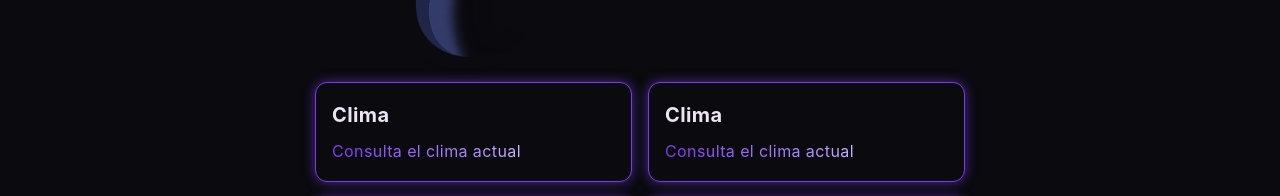
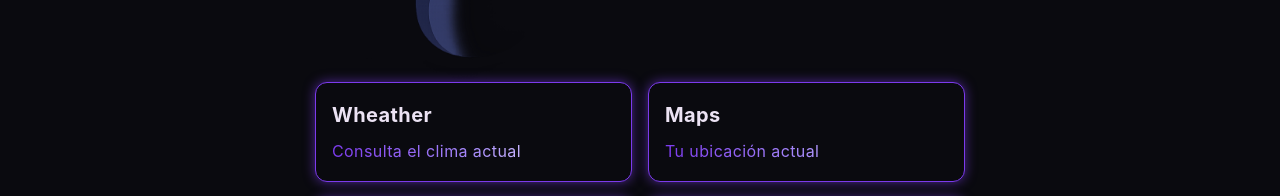
Before and after one commit to juandavc12/frontedn-juan-webpage, a Next.js app: page / in a window 1280 px wide. Shown: the part 562-758 px from the top of the page. Built offline with nearby package versions, Linux system fonts and the light colour scheme.

Commit message:
Setting up data to cards

```diff
--- a/src/components/Card.tsx
+++ b/src/components/Card.tsx
@@ -1,12 +1,15 @@
+import { Gadget } from "@/types/gadget";
 import "../styles/components/card.scss";
+import Link from "next/link";
 
 
-
-export default function Card () {
+export default function Card({ name, description, route }: Gadget) {
     return (
+        <Link href={route}>
         <div className="card">
-            <h1>Clima</h1>
-            <p>Consulta el clima actual</p>
+            <h1>{name}</h1>
+            <p>{description}</p>
         </div>
+        </Link>
     );
 }
--- a/src/components/GadgetGrid.tsx
+++ b/src/components/GadgetGrid.tsx
@@ -6,7 +6,7 @@ export default function GadgetGrid() {
     return(
         <div className="w-full max-w-[650px] mx-auto grid grid-cols-2 gap-4">
             {gadgets.map((gadget) => (
-                <Card />
+                <Card key={gadget.id} {...gadget} />
             ))}
         </div>
     )
--- a/src/styles/components/card.scss
+++ b/src/styles/components/card.scss
@@ -10,6 +10,7 @@
     border: 1px solid $color-violet;
     box-shadow: 0 0 12px rgba(124, 58, 237, 0.6);
     position: relative;
+    height: 100%;
 
     @media (min-width: 768px){
     opacity: 1;
```
